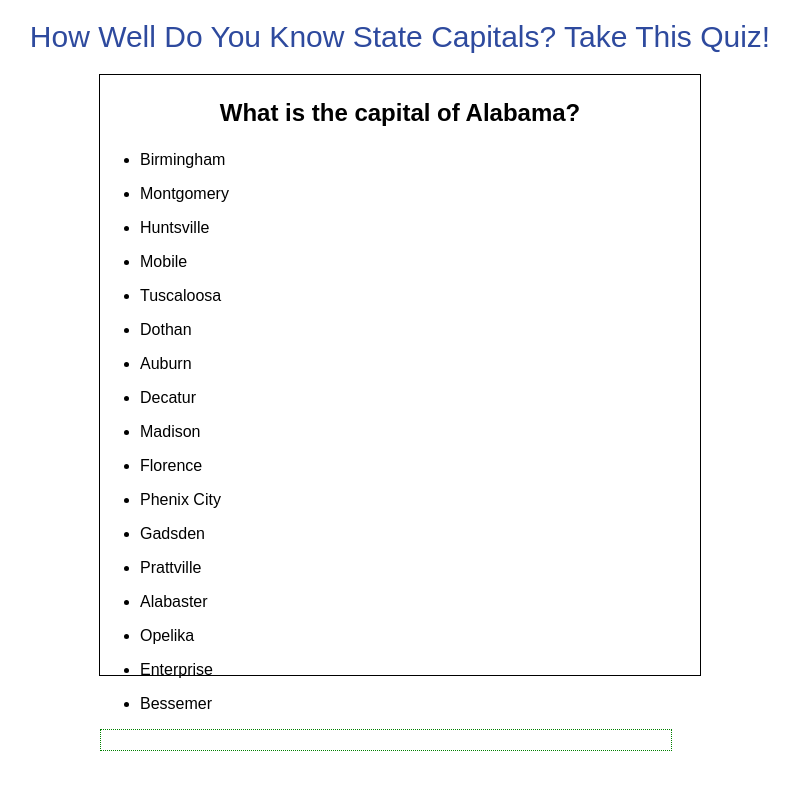
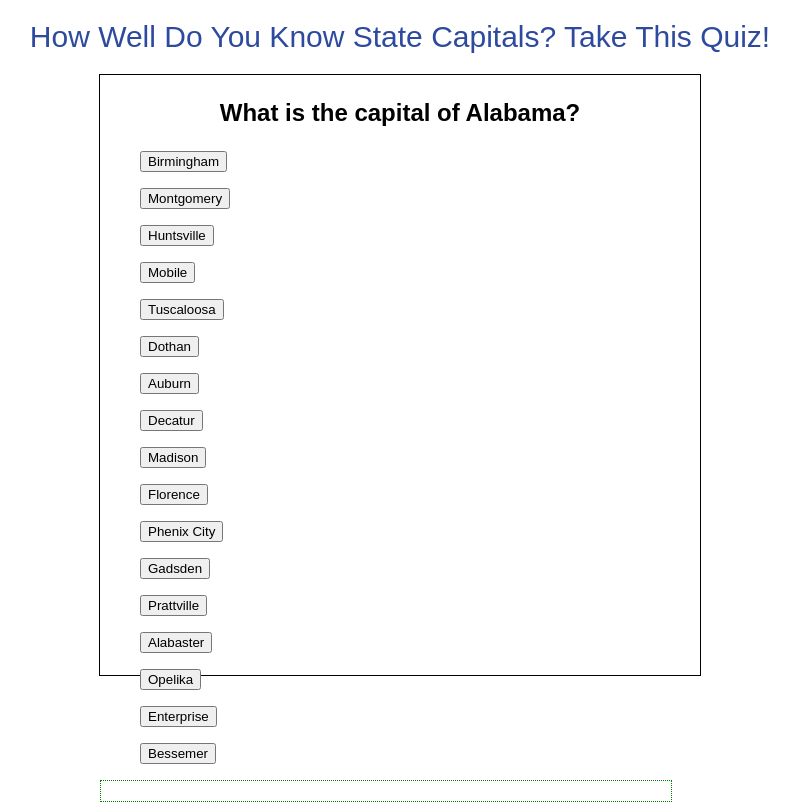
Before and after one commit to noahpeden/states, a React (Create React App) app: page / in a window 1280 px wide. Shown: the whole page, without its empty margins (240-1039 px from the left). Built offline with nearby package versions, Linux system fonts and the light colour scheme.

Commit message:
Next question working.

```diff
--- a/src/App.js
+++ b/src/App.js
@@ -28,7 +28,7 @@ class App extends Component {
 	};
 
 	getStateChoices = () => {
-		const { stateName, cities } = this.state;
+		const { stateName } = this.state;
 		cityData.forEach(state => {
 			if (state.state === stateName) {
 				this.setState({
@@ -36,7 +36,16 @@ class App extends Component {
 				});
 			}
 		});
-	};
+    };
+
+    nextQuestion = () => {
+        this.setState({
+            question: this.state.question + 1
+        })
+        console.log(this.state.question)
+        this.getStateNameAndAnswer();
+        this.getStateChoices();
+    }
 
 	componentDidMount() {
 		this.getStateChoices();
@@ -60,19 +69,8 @@ class App extends Component {
 					<Question>
 						What is the capital of {this.state.stateName}?
 					</Question>
-					<Choices>
-						{cities ? (
-							cities.map(city => {
-								return (
-									<ul>
-										<li>{city}</li>
-									</ul>
-								);
-							})
-						) : (
-							<div />
-						)}
-					</Choices>
+                    <Cities cities={cities} nextQuestion={this.nextQuestion}/>
+					<Choices />
 					<ProgressTracker />
 				</QuizContainer>
 			</div>
@@ -80,4 +78,17 @@ class App extends Component {
 	}
 }
 
+const Cities = ({cities, nextQuestion}) =>
+	cities ? (
+		cities.map(city => {
+			return (
+				<ul>
+					<button onClick={nextQuestion}>{city}</button>
+				</ul>
+			);
+		})
+	) : (
+		<div />
+	);
+
 export default App;
```
